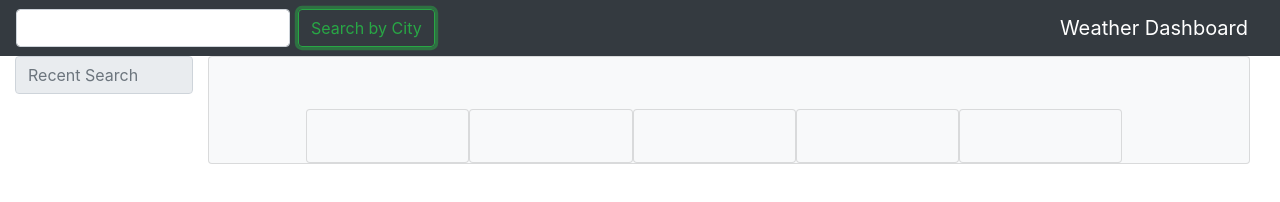
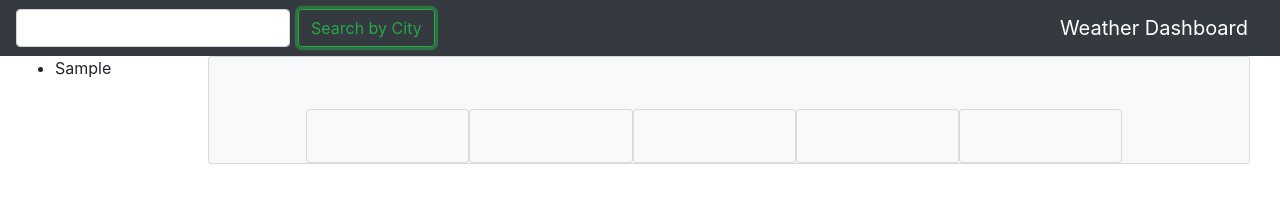
Before and after one commit to JamesCostello-dev/weather-app, a plain HTML site: page index.html in a window 1280 px wide. Both pictures are taken after typing "Sample" into the empty fields and a click on the button "Search by City". Drawn offline with nearby package versions, Linux system fonts and the light colour scheme; no server answers.

Commit message:
search history

```diff
--- a/assets/js/script.js
+++ b/assets/js/script.js
@@ -3,7 +3,6 @@
 const apiKey = 'e3b8bd27aaa26d31be8e66dd93093f79';
 const citySubmit = document.querySelector('#city-submit');
 const cityInput = document.querySelector('#city-input');
-
 
 const citySubmitHanlder = (event) => {
 
@@ -13,6 +12,7 @@ const citySubmitHanlder = (event) => {
 
   if (cityName) {
     getCurrentWeather(cityName);
+    searchHistory(cityName);
     cityInput.value = '';
   } else {
     alert('Please enter a city.');
@@ -21,9 +21,13 @@ const citySubmitHanlder = (event) => {
 };
 
 //Search history
-const searchHistory = () => {
+const searchHistory = (cityName) => {
 
+  let recentSearch = document.querySelector('#search-history');
 
+  let displaySearchHistory = document.createElement('li');
+  displaySearchHistory.textContent = cityName;
+  recentSearch.appendChild(displaySearchHistory);
 
 }
 
--- a/index.html
+++ b/index.html
@@ -44,7 +44,7 @@
     <div class="container-fluid row col-12">
 
       <div class="container col-2">
-        <input class="form-control" type="text" placeholder="Recent Search" readonly>
+        <ul id="search-history"></ul>
       </div>
 
       <div class="card bg-light col-10">
```
